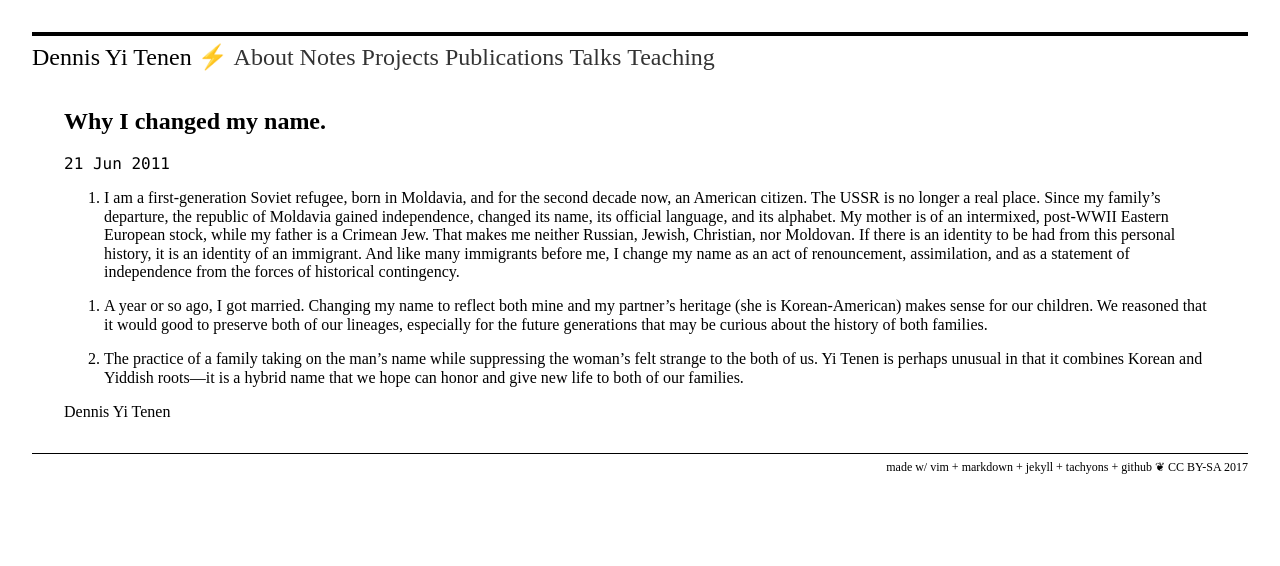
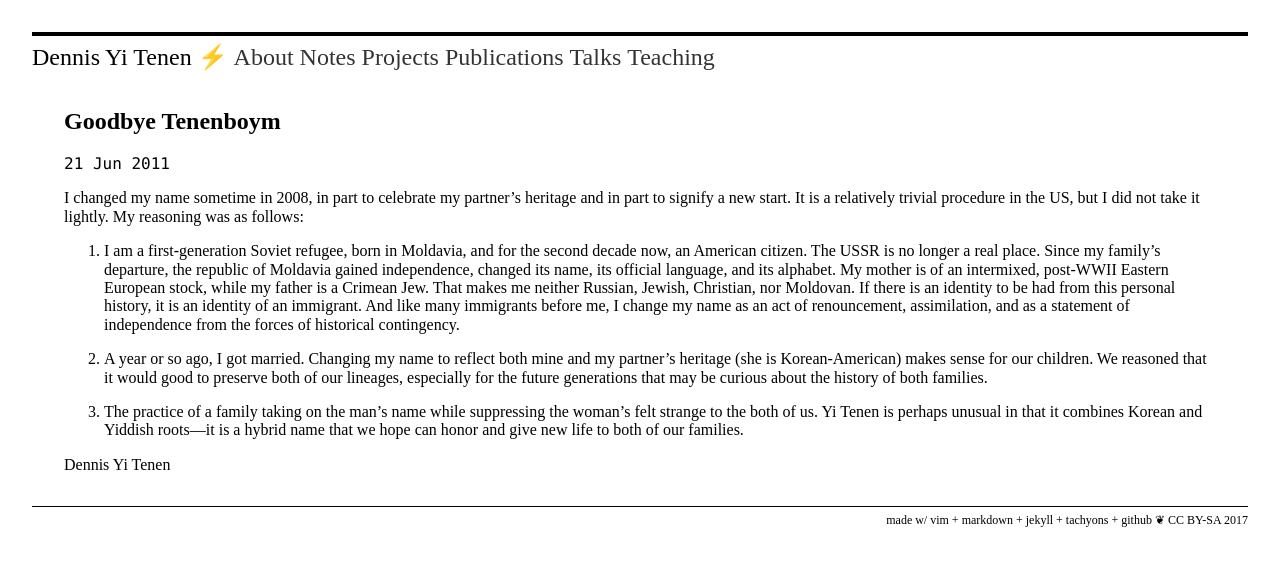
Before and after one commit to denten/denten.github.io, a Jekyll site: the page built from _posts/2011-06-21-name.md, in a window 1280 px wide. Shown: the top 566 px of the page. Built offline with Jekyll 4.4.1, drawn with Linux system fonts in a browser that asks for light colours; nearby versions of some CDN libraries; library files that are not in the unit come from our copies.

Commit message:
part three of posts cleanup

```diff
--- a/_posts/2011-06-21-why-i-changed-my-name.md
+++ b/_posts/2011-06-21-name.md
@@ -1,14 +1,14 @@
 ---
-author: admin
-comments: false
-date: 2011-06-21 18:58:27+00:00
 layout: post
-slug: why-i-changed-my-name
-title: Why I changed my name.
-wordpress_id: 84
+slug: name
+title: Goodbye Tenenboym
 categories:
 - think.stack
 ---
+
+I changed my name sometime in 2008, in part to celebrate my partner's heritage
+and in part to signify a new start. It is a relatively trivial procedure in
+the US, but I did not take it lightly. My reasoning was as follows:
 
 1. I am a first-generation Soviet refugee, born in Moldavia, and for the
 second decade now, an American citizen. The USSR is no longer a real place.
```
Also changed, not shown: other parts of _posts/2011-06-21-name.md (+1 -3 lines).
